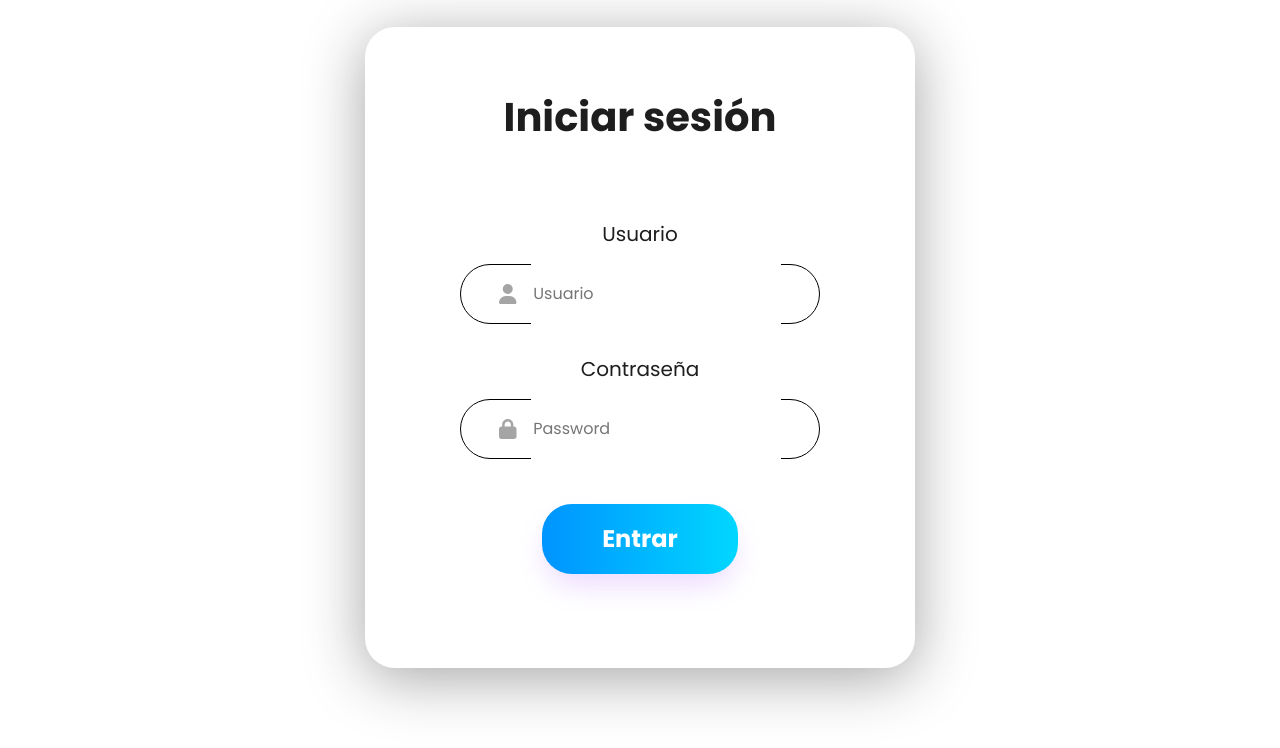
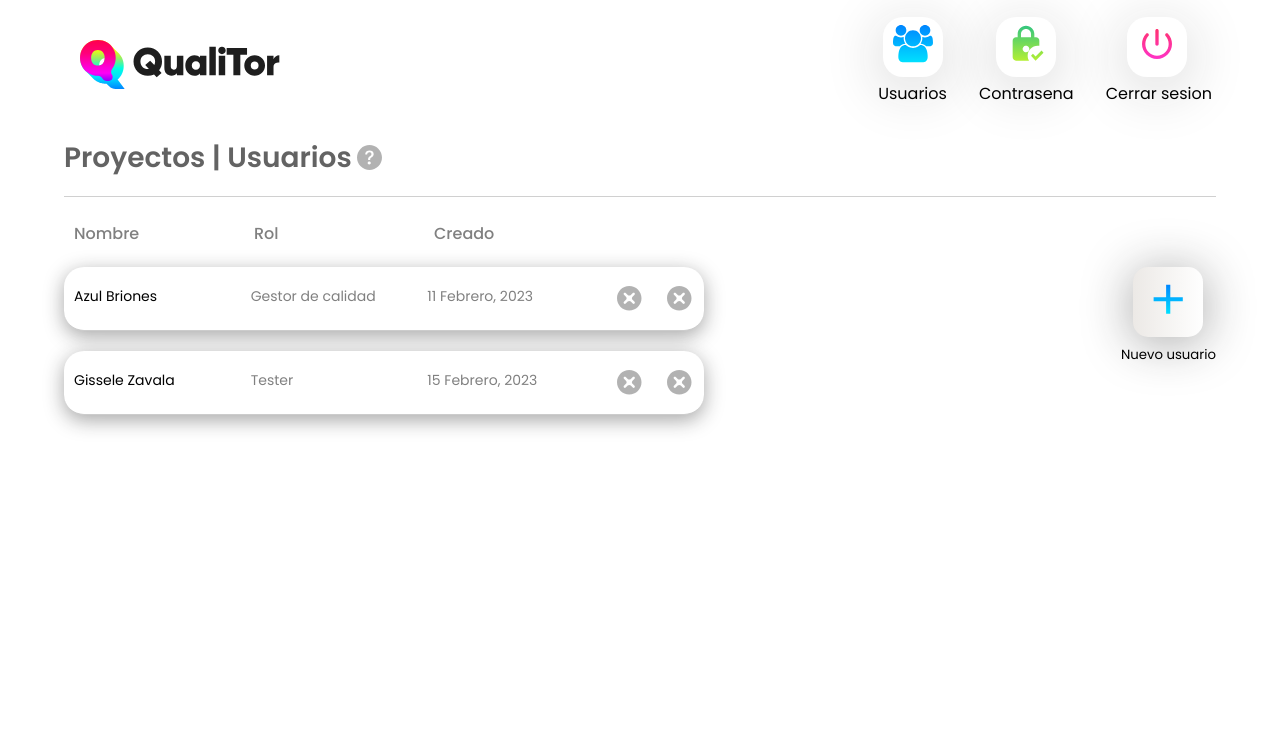
Before and after one commit to alejandromotadev/Mantenimiento-front, a React (Create React App) app in the folder project_front/: page / in a window 1280 px wide. Shown: the top 748 px of the page. Built offline with nearby package versions, Linux system fonts and the light colour scheme; no server answers.

Commit message:
Vista usuarios con diseño de tabla y método para actualizar

```diff
--- a/project_front/src/App.jsx
+++ b/project_front/src/App.jsx
@@ -13,7 +13,7 @@ function App() {
     <div className="App">
       <Router>
         <Routes>
-        <Route path="/" element={<Login />} />
+        <Route path="/" element={<Usuarios />} />
         <Route path="/usuarios" element={<Usuarios />} />
           <Route path="/proceso_form/" element={<FormularioProceso />} />
           <Route path="/manual" element={<Manual />} />
--- a/project_front/src/pages/Usuarios.jsx
+++ b/project_front/src/pages/Usuarios.jsx
@@ -10,9 +10,15 @@ const Usuarios = () => {
   const data = [
     {
       id: 1,
-      nombre: "Nombre",
-      rol: "Rol",
-      creado: "fecha"
+      nombre: "Azul Briones",
+      rol: "Gestor de calidad",
+      creado: "11 Febrero, 2023",
+    },
+    {
+      id: 2,
+      nombre: "Gissele Zavala",
+      rol: "Tester",
+      creado: "15 Febrero, 2023",
     }
   ];
   useEffect(() => {
@@ -33,12 +39,13 @@ const Usuarios = () => {
   }, []);
 
   const crearUsuario = () => {
+    if (usuario !== null && usuario !== "") {
         let postData = {
           id_users: 1,
           user: usuario,
-      name:nombre,
+          name: nombre,
           rol: rol,
-      password: password
+          password: password,
         };
         axiosInstance
           .post("insert-url", postData, {
@@ -50,6 +57,27 @@ const Usuarios = () => {
           .then((respuesta) => {
             console.log(respuesta);
             window.location = "/a-url";
+          })
+          .catch((error) => {
+            console.error(error);
+          });
+    } else {
+      alert("No username provided");
+    }
+  };
+
+  const updateUser = (id) => {
+    axiosInstance
+      .put("insert-url" + id, {
+        headers: {
+          "Content-type": "application/json",
+          Authorization: "Bearer " + localStorage.getItem("token"),
+        },
+      })
+      .then((respuesta) => {
+        console.log(respuesta);
+        alert("Se actualizó el usuario");
+        window.location.reload();
       })
       .catch((error) => {
         console.error(error);
@@ -132,7 +160,25 @@ const Usuarios = () => {
               <>
                 {data.map((elemento, i) => (
                   <div className={Style.proyectCard} key={elemento.id}>
-                    <div style={{ padding: "8px" }}>
+                    <div>
+                      <button
+                        className={Style.buttonx}
+                        onClick={updateUser.bind(this, elemento.id)}
+                      >
+                        <svg
+                          width="25"
+                          height="25"
+                          viewBox="0 0 34 34"
+                          fill="none"
+                          xmlns="http://www.w3.org/2000/svg"
+                        >
+                          <path
+                            d="M16.6667 0C25.8833 0 33.3333 7.45 33.3333 16.6667C33.3333 25.8833 25.8833 33.3333 16.6667 33.3333C7.45 33.3333 0 25.8833 0 16.6667C0 7.45 7.45 0 16.6667 0ZM23.825 9.50833C23.1761 8.8594 22.1239 8.8594 21.475 9.50833L18.788 12.1953C17.6164 13.3669 15.7169 13.3669 14.5453 12.1953L11.8583 9.50833C11.2094 8.8594 10.1573 8.8594 9.50833 9.50833C8.8594 10.1573 8.8594 11.2094 9.50833 11.8583L12.1953 14.5453C13.3669 15.7169 13.3669 17.6164 12.1953 18.788L9.50833 21.475C8.8594 22.1239 8.8594 23.1761 9.50833 23.825C10.1573 24.4739 11.2094 24.4739 11.8583 23.825L14.5453 21.138C15.7169 19.9664 17.6164 19.9664 18.788 21.138L21.475 23.825C22.1239 24.4739 23.1761 24.4739 23.825 23.825C24.4739 23.1761 24.4739 22.1239 23.825 21.475L21.138 18.788C19.9664 17.6164 19.9664 15.7169 21.138 14.5453L23.825 11.8583C24.4739 11.2094 24.4739 10.1573 23.825 9.50833Z"
+                            fill="black"
+                            fillOpacity="0.3"
+                          />
+                        </svg>
+                      </button>
                       <button
                         className={Style.buttonx}
                         onClick={deleteUser.bind(this, elemento.id)}
@@ -152,9 +198,18 @@ const Usuarios = () => {
                         </svg>
                       </button>
                     </div>
-                    <div>
-                      <div className={Style.bottomCard}>
-                      </div>
+                    <div className={Style.proyectCardUser}>
+                      <ul>
+                        <li>
+                          <p style={{ color: "black" }}>{elemento.nombre}</p>
+                        </li>
+                        <li>
+                          <p className={Style.userText}>{elemento.rol}</p>
+                        </li>
+                        <li>
+                          <p className={Style.userText}>{elemento.creado}</p>
+                        </li>
+                      </ul>
                     </div>
                   </div>
                 ))}
@@ -185,8 +240,8 @@ const Usuarios = () => {
           <div className={Style.buttons}>
             <button className={Style.buttoncreate} onClick={handleOpenModal}>
               <svg
-                width="42"
-                height="42"
+                width="30"
+                height="30"
                 viewBox="0 0 42 42"
                 fill="none"
                 xmlns="http://www.w3.org/2000/svg"
--- a/project_front/src/pages/Usuarios.module.css
+++ b/project_front/src/pages/Usuarios.module.css
@@ -2,16 +2,17 @@
   font-family: "Poppins";
 }
 .nav {
+  display: flex;
   color: gray;
-  display: flex;
+  font-weight: 500;
+  margin: 0 10px 5px 10px;
 }
 .nav ul {
-  display: flex;
+  display: contents;
   list-style: none;
-  justify-content: center;
 }
 .nav li {
-  padding-right: 3em ;
+  width: 180px;
 }
 .nav li a {
   text-decoration: none;
@@ -39,8 +40,9 @@
   background-color: rgba(0, 0, 0, 0);
   float: right;
   cursor: pointer;
-  width: 25px;
-  height: 25px;
+  width: 30px;
+  height: 30px;
+  margin: 3% 10px 5px 10px;
 }
 
 .buttons {
@@ -144,6 +146,7 @@
   height: 4rem;
   border-bottom: 1px solid #ccc;
   position: relative;
+  margin-bottom:20px;
 }
 
 .bottomCard {
@@ -168,6 +171,30 @@
   flex-wrap: wrap;
   justify-content: left;
 }
+
+.proyectCardUser {
+  display: flex;
+  color: gray;
+  margin: 3% 10px 5px 10px;
+  font-size: 14px;
+}
+
+.proyectCardUser ul {
+  display: contents;
+  list-style: none;
+  justify-content: center;
+  height: fit-content;
+}
+
+.proyectCardUser li {
+  width: 200px;
+}
+.proyectCardUser li p {
+  text-decoration: none;
+  display: contents;
+  color: inherit;
+}
+
 
 @media (min-width: 768px) {
   .button63 {
```
Lines whose indentation alone changed are shown as unchanged.
